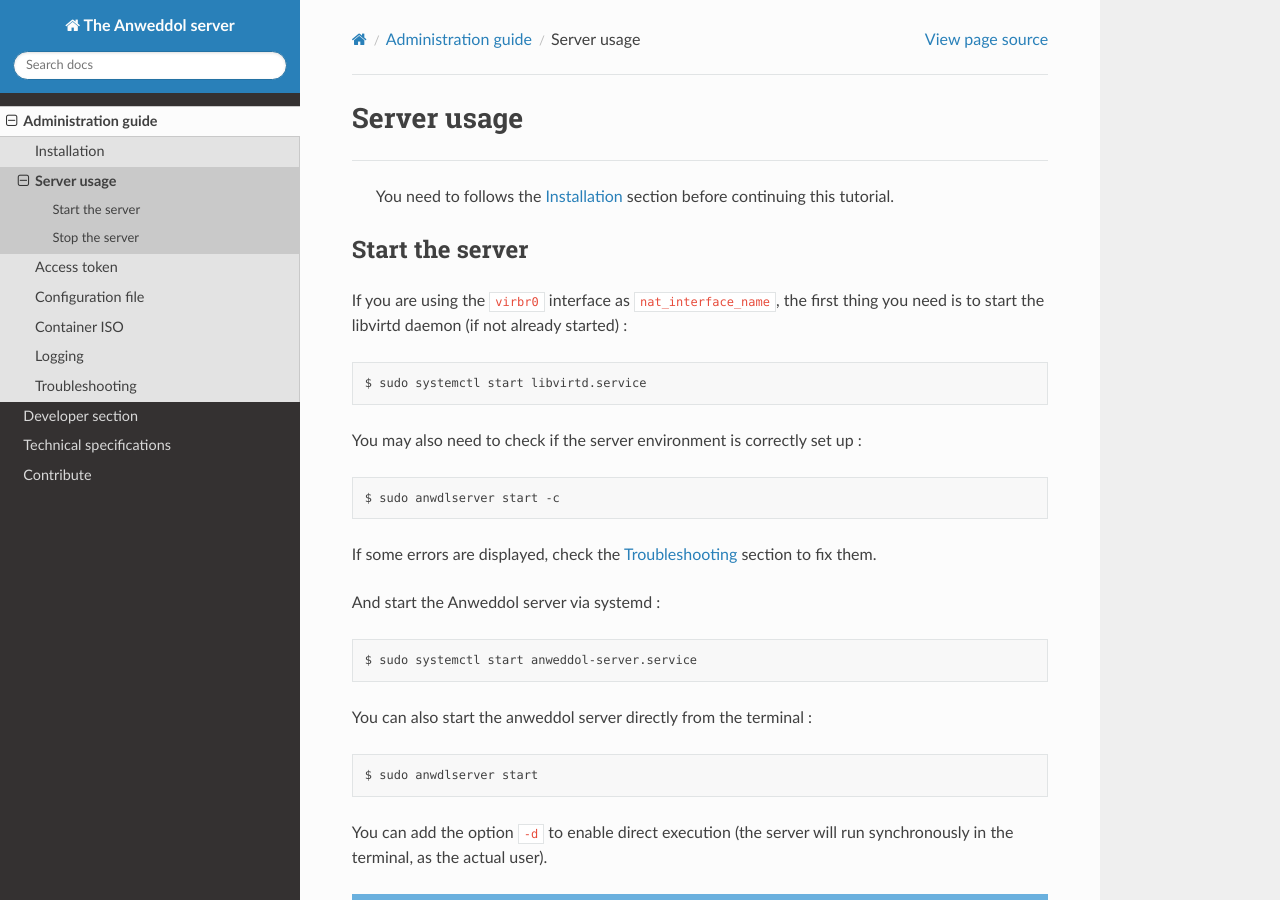
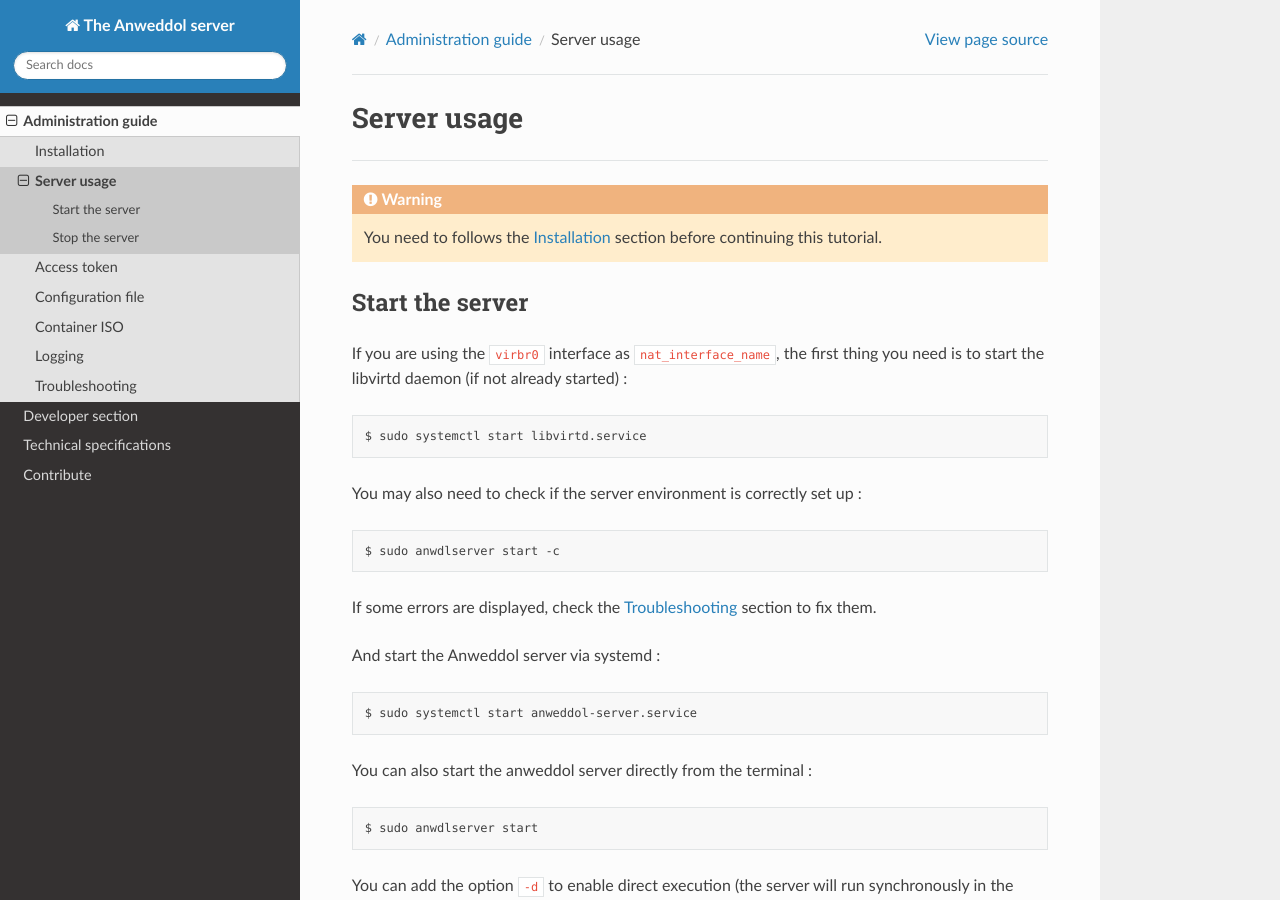
Before and after one commit to Darnethal0z/Anweddol-server, a Sphinx documentation site: the page built from docs/source/administration_guide/server_usage.md, in a window 1280 px wide and 900 px high. Built offline with Sphinx 7.4.7 and the Read the Docs theme 2.0.0, drawn with Linux system fonts in a browser that asks for light colours.

Commit message:
Added MEGAcmd tip on container ISO section + warning on server usage

````diff
--- a/docs/source/administration_guide/server_usage.md
+++ b/docs/source/administration_guide/server_usage.md
@@ -2,7 +2,9 @@
 
 ----
 
-> You need to follows the [Installation](installation.md) section before continuing this tutorial.
+```{warning}
+You need to follows the [Installation](installation.md) section before continuing this tutorial.
+```
 
 ## Start the server
 
````
Also changed, not shown: docs/source/administration_guide/container_iso.md (+4 -0 lines).
